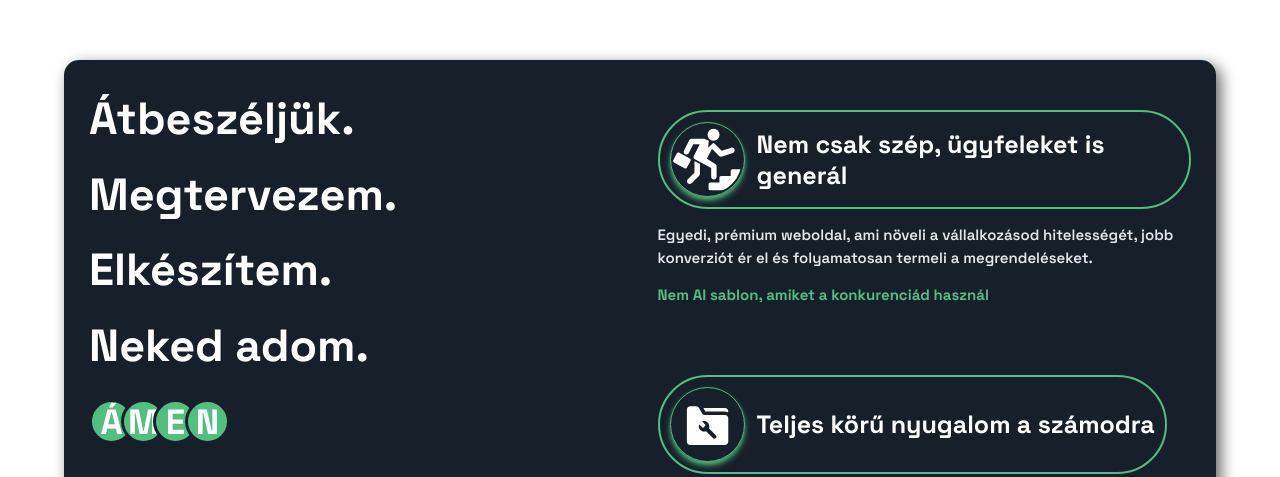
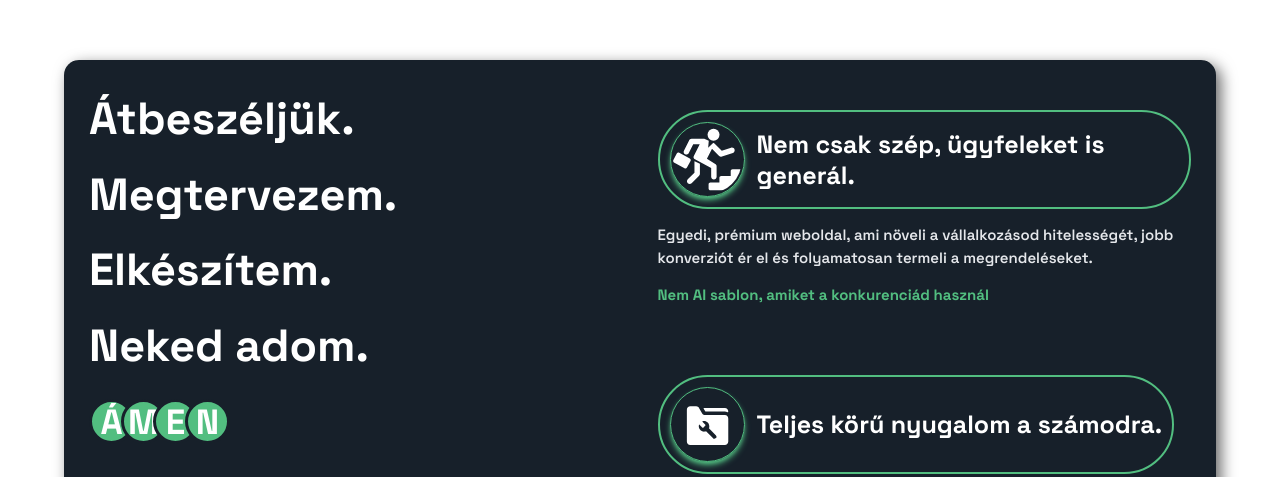
Before and after one commit to Quruzslo/PreferSite, a Next.js app: page / in a window 1280 px wide. Shown: the part 2480-2957 px from the top of the page. Built offline with nearby package versions, Linux system fonts and the light colour scheme.

Commit message:
counter sec

```diff
--- a/components/Counters/CounterSection.tsx
+++ b/components/Counters/CounterSection.tsx
@@ -83,7 +83,7 @@ export default function CounterSection() {
                   src="/icons/upstair.svg"
                   height={45}
                   width={45}
-                  className="p-[2px] rounded-full border-1 border-green shadow-green shadow-md w-[40px] h-[40px] sm:w-[50px] sm:h-[50px] md:w-[75px] md:h-[75px]"
+                  className="p-[2px] rounded-full border-1 border-green shadow-green shadow-md w-[40px] h-[40px] lg:w-[75px] lg:h-[75px]"
                 />
               </div>
 
@@ -112,7 +112,7 @@ export default function CounterSection() {
                         : "whitespace-nowrap"
                     }`}
                   >
-                    Nem csak szép, ügyfeleket is generál
+                    Nem csak szép, ügyfeleket is generál.
                   </h3>
                 </div>
               </motion.div>
@@ -135,7 +135,7 @@ export default function CounterSection() {
                   src="/icons/maintenance.svg"
                   height={45}
                   width={45}
-                  className="p-[2px] rounded-full border-1 border-green shadow-green shadow-md w-[40px] h-[40px] sm:w-[50px] sm:h-[50px] md:w-[75px] md:h-[75px]"
+                  className="p-[2px] rounded-full border-1 border-green shadow-green shadow-md w-[40px] h-[40px] lg:w-[75px] lg:h-[75px]"
                 />
               </div>
 
@@ -164,7 +164,7 @@ export default function CounterSection() {
                         : "whitespace-nowrap"
                     }`}
                   >
-                    Teljes körű nyugalom a számodra
+                    Teljes körű nyugalom a számodra.
                   </h3>
                 </div>
               </motion.div>
```
